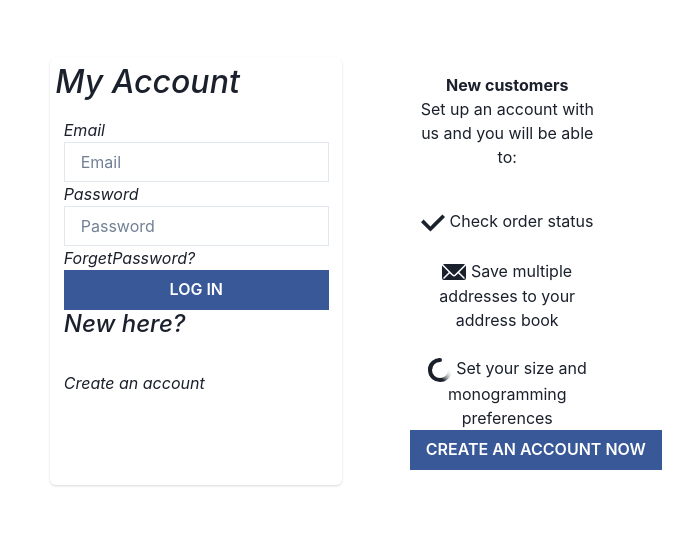
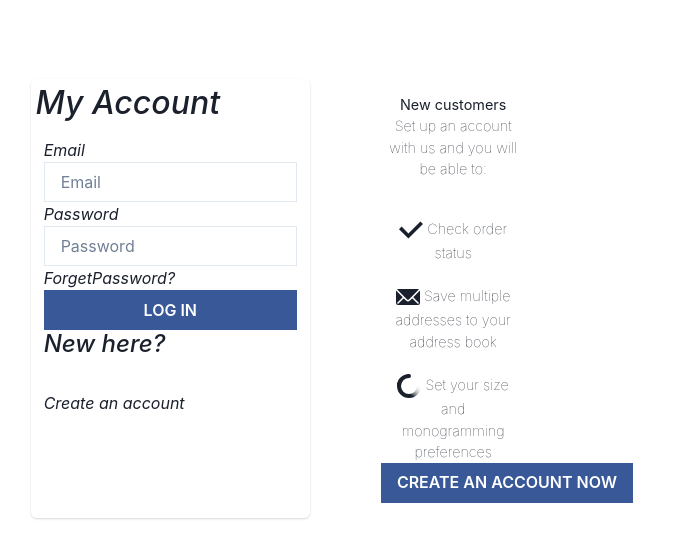
Before and after one commit to inzu30/uni_clo, a React (Vite) app in the folder project/: page /login in a window 1280 px wide. Shown: the top 558 px of the page, without its empty margins (330-1023 px from the left). Built offline with nearby package versions, Linux system fonts and the light colour scheme; data requests are answered from the project's data file.

Commit message:
don't know

```diff
--- a/project/src/component/Login.css
+++ b/project/src/component/Login.css
@@ -2,16 +2,19 @@
   border: 1px solid rgb(255, 255, 255);
   display: flex;
   flex-wrap: wrap;
-  justify-content: center;
-  margin: 25px;
+  margin: 7%;
 }
 .loginBox {
-  size: 65%;
+  width : 50%;
   font-style: oblique;
   border: 1px solid rgb(255, 255, 255);
   text-align: left;
   padding: 5px;
-  margin-right: 7%;
+  margin-right: 10%;
+}
+.text
+{
+  margin-left: 5%;
 }
 .register {
     width: 50%;
--- a/project/src/component/Login.jsx
+++ b/project/src/component/Login.jsx
@@ -66,7 +66,7 @@ const Login = () => {
 
   return (
     <div className="outerBox">
-      <Box className="outerBoxs" width="100%">
+      <Box className="outerBoxs">
         <Card className="loginBox">
           <h2>My Account</h2>
           <form className="form">
@@ -123,6 +123,7 @@ const Login = () => {
         </Card>
 
         <Box className="register" padding="15px" w="30%">
+          <Box className="text">
           <b>New customers</b>
           <p>Set up an account with us and you will be able to:</p>
           <br />
@@ -140,6 +141,7 @@ const Login = () => {
             <SpinnerIcon w={6} h={6} />
             <span> Set your size and monogramming preferences</span>
           </Box>
+        </Box>
           <Button
             className="buttonR"
             color="white"
```
